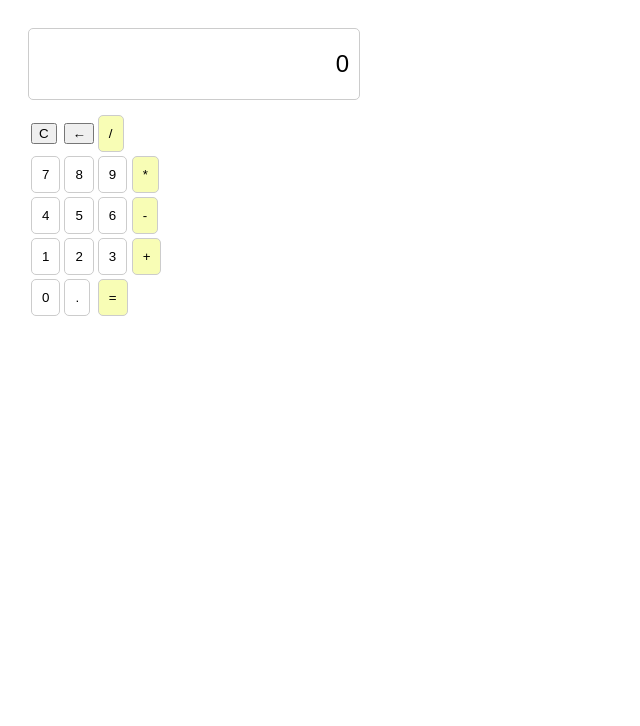
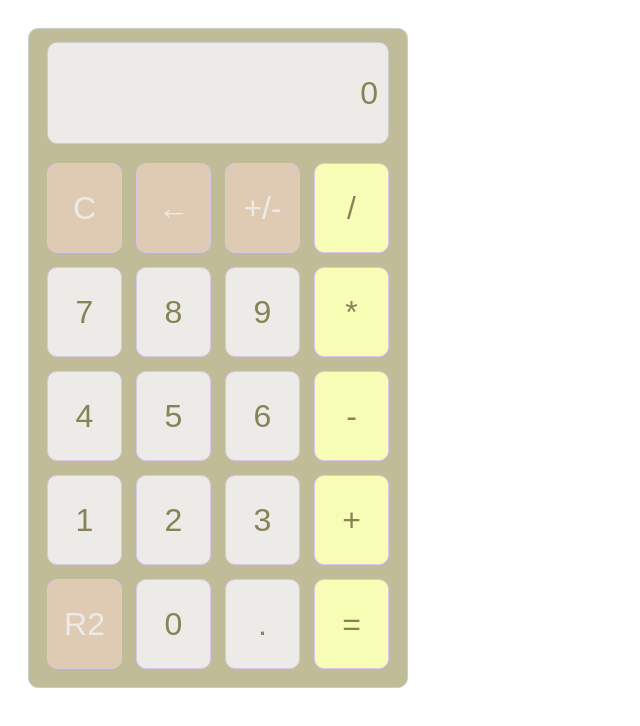
Before and after one commit to 807376899/Calculator, a plain HTML site: page index.html in a window 1280 px wide. Shown: the whole page, without its empty margins (0-640 px from the left). Drawn offline with Linux system fonts and the light colour scheme.

Commit message:
change the css styles for the calculator buttons and input field

```diff
--- a/index.html
+++ b/index.html
@@ -1,19 +1,21 @@
 <!DOCTYPE html>
 <html lang="en">
   <head>
-    <meta charset="UTF-8">
-    <meta name="viewport" content="width=device-width, initial-scale=1.0">
-    <link rel="stylesheet" href="styles.css">
+    <meta charset="UTF-8" />
+    <meta name="viewport" content="width=device-width, initial-scale=1.0" />
+    <link rel="stylesheet" href="styles.css" />
     <title>Calculor</title>
   </head>
   <body>
     <table>
       <tbody>
-            <tr><input type="text" id="result" readonly></tr>
+        <tr>
+          <td colspan="4"><input type="text" id="result" readonly /></td>
+        </tr>
         <tr>
           <td><button id="clear">C</button></td>
           <td><button id="backspace">←</button></td>
-
+          <td><button id="posnag">+/-</button></td>
           <td><button class="operator" id="divide">/</button></td>
         </tr>
         <tr>
@@ -35,6 +37,7 @@
           <td><button class="operator" id="add">+</button></td>
         </tr>
         <tr>
+          <td><button id="round2">R2</button></td>
           <td><button class="number" id="0">0</button></td>
           <td><button id="decimal">.</button></td>
           <td><button id="equals">=</button></td>
@@ -42,6 +45,5 @@
       </tbody>
     </table>
     <script src="js/main.js"></script>
-
   </body>
 </html>
--- a/styles.css
+++ b/styles.css
@@ -1,34 +1,63 @@
-body{
+body {
   font-family: Arial, sans-serif;
 
   padding: 20px;
 }
 .operator,
-#equals{
-    background-color: #f8fdb5;
-    border: 1px solid #ccc;
-    border-radius: 5px;
+#equals,
+.number,
+#decimal,
+#clear,
+#backspace,
+#round2,
+#posnag {
+  width: 75px;
+  height: 90px;
+  margin: 5px;
+  border: 1px solid #dac6eb;
+  border-radius: 10px;
   padding: 10px;
   cursor: pointer;
+  font: 2em sans-serif;
+  color: #878356;
 }
-.operator:hover{
-    background-color: #f0f0f0;
+.operator,
+#equals {
+  background-color: #f8fdb5;
+}
+.operator:hover {
+  background-color: #dac6eb;
 }
 .number,
-#decimal{
-    background-color: #ffffff;
-    border: 1px solid #ccc;
-    border-radius: 5px;
-    padding: 10px;
-    cursor: pointer;
+#decimal {
+  background-color: #edebe7;
 }
-input{
-
-    height: 50px;
+#clear,
+#backspace,
+#round2,
+#posnag {
+  background-color: #dfcbb3;
+  color: #edebe7;
+}
+input {
+  width: 320px;
+  height: 80px;
   font-size: 24px;
   text-align: right;
   padding: 10px;
   border: 1px solid #ccc;
-    border-radius: 5px;
+  border-radius: 10px;
   margin-bottom: 10px;
+  font: 2em sans-serif;
+  color: #878356;
+  background-color: #edebe7;
 }
+table {
+  border: 1px solid #ccc;
+  border-radius: 10px;
+  padding: 10px;
+  background-color: #c0bc97;
+}
+td {
+  text-align: center;
+}
```
Also changed, not shown: js/main.js (+37 -36 lines). Lines whose indentation alone changed are shown as unchanged.
